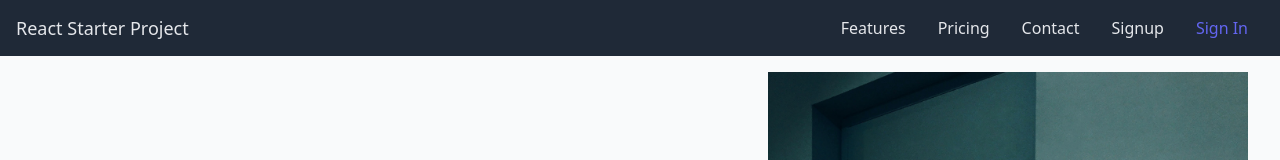
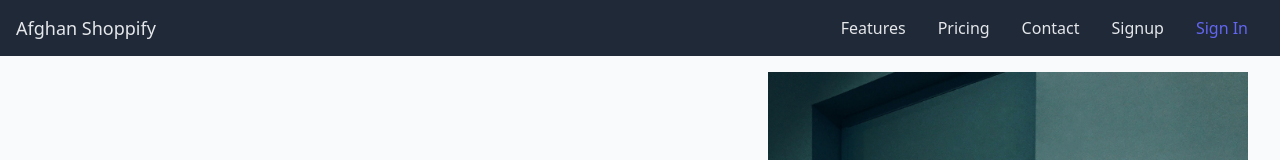
Before and after one commit to matiullah-karimi/react-starter, a React (Create React App) app: page / in a window 1280 px wide. Shown: the top 160 px of the page. Built offline with nearby package versions, Linux system fonts and the light colour scheme.

Commit message:
Change app name in header

```diff
--- a/src/components/Header.jsx
+++ b/src/components/Header.jsx
@@ -19,7 +19,7 @@ export default function Header() {
                     bg-gray-800">
                 <div>
                     <Link to="/" className="text-gray-200">
-                        React Starter Project
+                        Afghan Shoppify
                     </Link>
                 </div>
 
```
